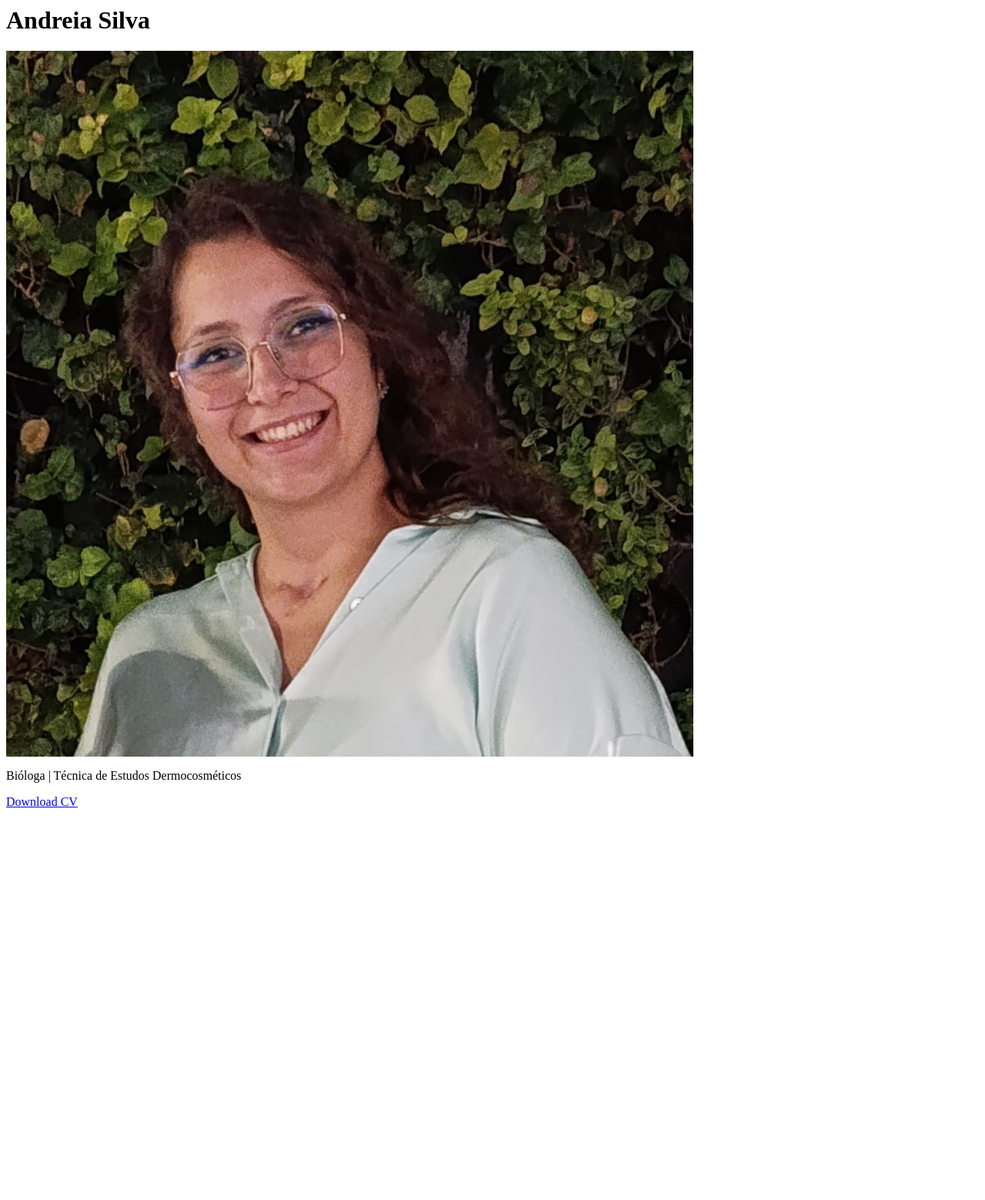
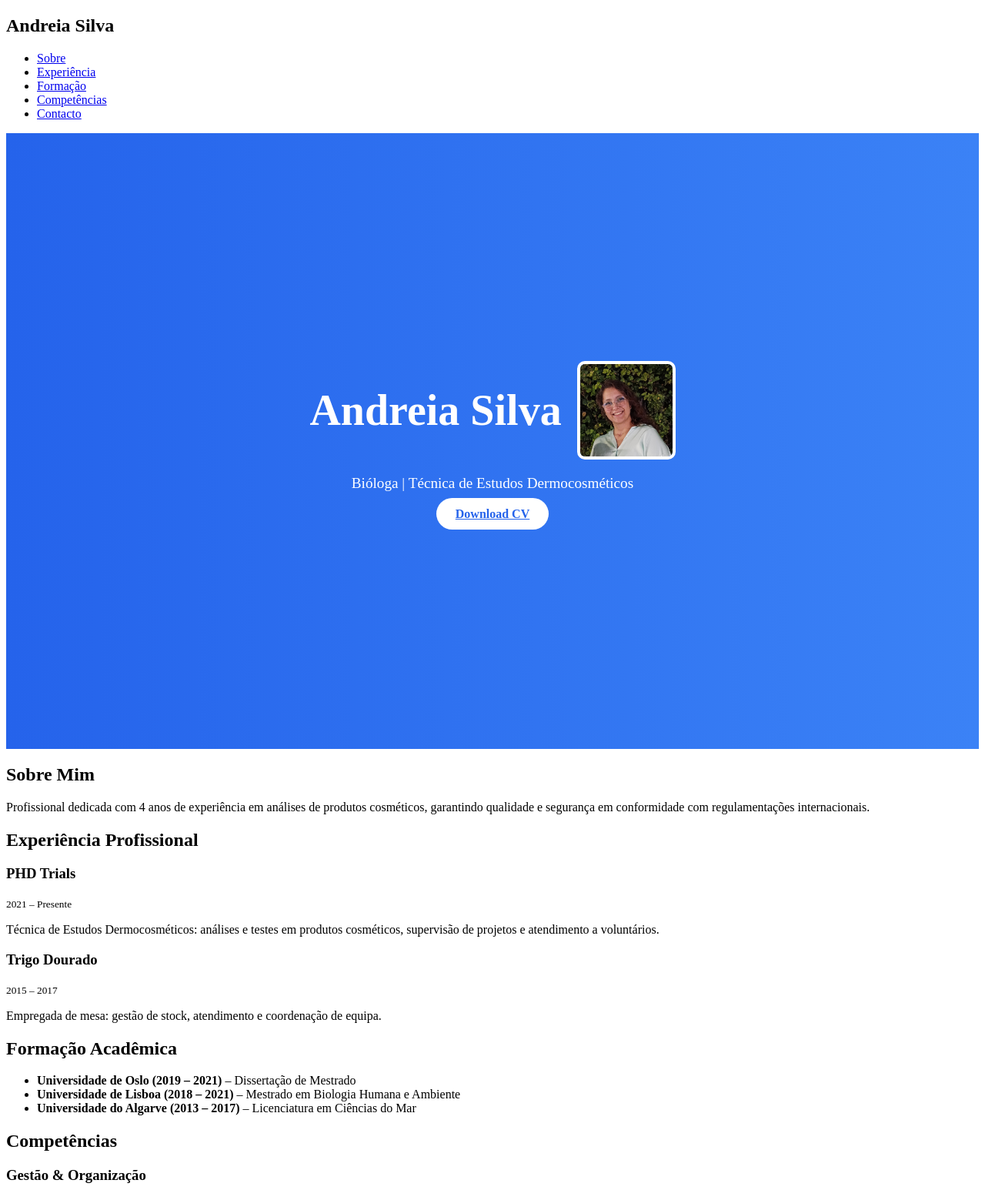
Before and after one commit to asjsilva/CV-landingpage, a plain HTML site: page index.html in a window 1280 px wide. Shown: the top 1559 px of the page at 77% size. Before the commit the page ends 1059 px from the top, so only its background shows below. Drawn offline with Linux system fonts and the light colour scheme.

Commit message:
Update index.html

```diff
--- a/index.html
+++ b/index.html
@@ -1,3 +1,29 @@
+<!DOCTYPE html>
+<html lang="pt">
+<head>
+  <meta charset="UTF-8">
+  <meta name="viewport" content="width=device-width, initial-scale=1.0">
+  <title>Andreia Silva - CV Online</title>
+  <link rel="stylesheet" href="style.css">
+  <!-- Google Fonts -->
+  <link href="https://fonts.googleapis.com/css2?family=Montserrat:wght@400;700&family=Roboto&display=swap" rel="stylesheet">
+</head>
+<body>
+  <!-- Navbar -->
+  <nav class="navbar">
+    <div class="container">
+      <h2 class="logo">Andreia Silva</h2>
+      <ul class="nav-links">
+        <li><a href="#sobre">Sobre</a></li>
+        <li><a href="#experiencia">Experiência</a></li>
+        <li><a href="#formacao">Formação</a></li>
+        <li><a href="#competencias">Competências</a></li>
+        <li><a href="#contacto">Contacto</a></li>
+      </ul>
+    </div>
+  </nav>
+
+  <!-- Hero -->
   <header class="hero">
     <div class="hero-content">
       <div class="hero-header">
@@ -8,3 +34,90 @@
       <a href="CV-Andreia-Silva.pdf" class="btn-primary" download>Download CV</a>
     </div>
   </header>
+
+  <!-- Sobre Mim -->
+  <section id="sobre" class="section light">
+    <div class="container">
+      <h2>Sobre Mim</h2>
+      <p>
+        Profissional dedicada com 4 anos de experiência em análises de produtos cosméticos,
+        garantindo qualidade e segurança em conformidade com regulamentações internacionais.
+      </p>
+    </div>
+  </section>
+
+  <!-- Experiência Profissional -->
+  <section id="experiencia" class="section">
+    <div class="container">
+      <h2>Experiência Profissional</h2>
+      <div class="grid">
+        <div class="card">
+          <h3>PHD Trials</h3>
+          <small>2021 – Presente</small>
+          <p>
+            Técnica de Estudos Dermocosméticos: análises e testes em produtos cosméticos,
+            supervisão de projetos e atendimento a voluntários.
+          </p>
+        </div>
+        <div class="card">
+          <h3>Trigo Dourado</h3>
+          <small>2015 – 2017</small>
+          <p>
+            Empregada de mesa: gestão de stock, atendimento e coordenação de equipa.
+          </p>
+        </div>
+      </div>
+    </div>
+  </section>
+
+  <!-- Formação Acadêmica -->
+  <section id="formacao" class="section light">
+    <div class="container">
+      <h2>Formação Acadêmica</h2>
+      <ul>
+        <li><strong>Universidade de Oslo (2019 – 2021)</strong> – Dissertação de Mestrado</li>
+        <li><strong>Universidade de Lisboa (2018 – 2021)</strong> – Mestrado em Biologia Humana e Ambiente</li>
+        <li><strong>Universidade do Algarve (2013 – 2017)</strong> – Licenciatura em Ciências do Mar</li>
+      </ul>
+    </div>
+  </section>
+
+  <!-- Competências -->
+  <section id="competencias" class="section">
+    <div class="container">
+      <h2>Competências</h2>
+      <div class="grid">
+        <div class="card">
+          <h3>Gestão & Organização</h3>
+          <p>Liderança, planeamento e gestão de projetos.</p>
+        </div>
+        <div class="card">
+          <h3>Idiomas</h3>
+          <p>Inglês, Norueguês, Coreano</p>
+        </div>
+      </div>
+    </div>
+  </section>
+
+  <!-- Projetos & Publicações -->
+  <section id="publicacoes" class="section light">
+    <div class="container">
+      <h2>Projetos & Publicações</h2>
+      <p>
+        Artigo publicado (2023): <em>Establishing a dietary pesticide exposure method
+        allowing direct observation of sub-lethal effects in two springtail species</em> – Ecotoxicology.
+      </p>
+    </div>
+  </section>
+
+  <!-- Contacto -->
+  <footer id="contacto" class="footer">
+    <div class="container">
+      <h2>Contacto</h2>
+      <p>📍 Amadora, Lisboa</p>
+      <p>📧 <a href="mailto:ASofia.95@hotmail.com">ASofia.95@hotmail.com</a></p>
+      <p>📱 <a href="tel:+351935495640">+351 935 495 640</a></p>
+    </div>
+  </footer>
+</body>
+</html>
```
Lines whose indentation alone changed are shown as unchanged.
